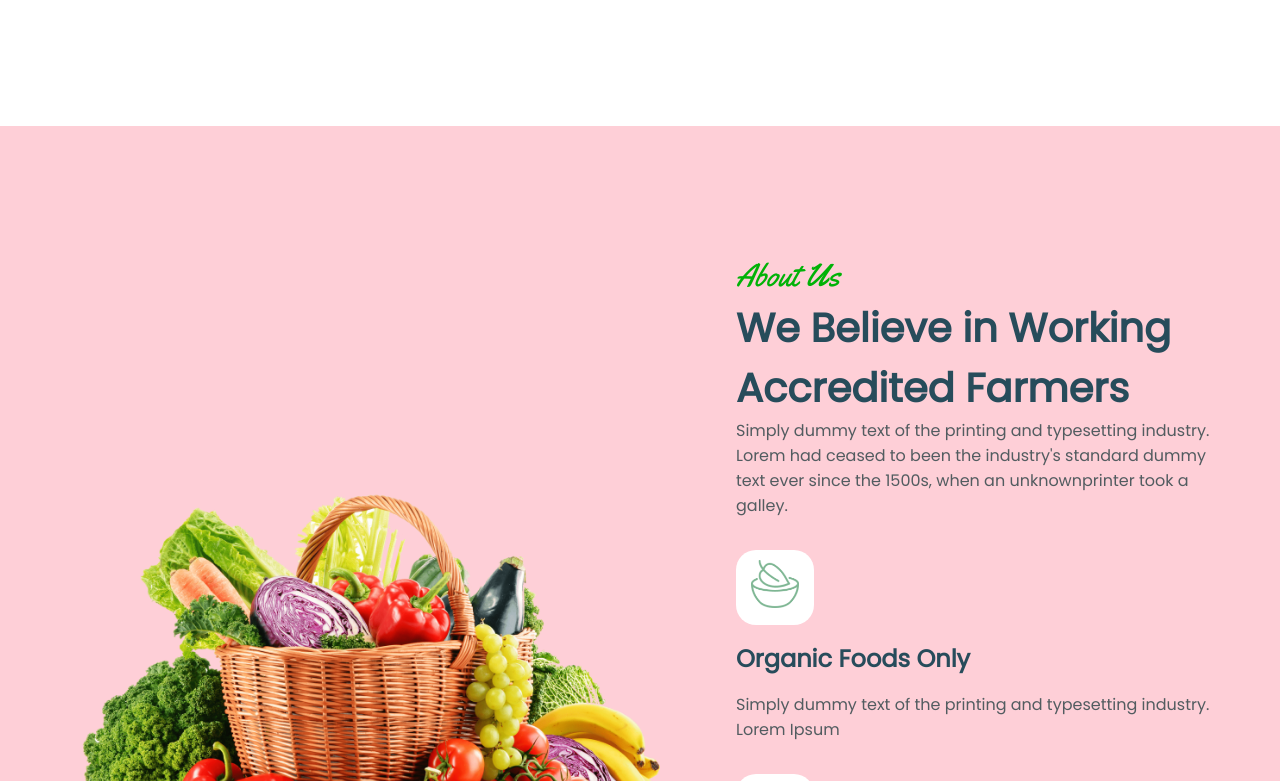
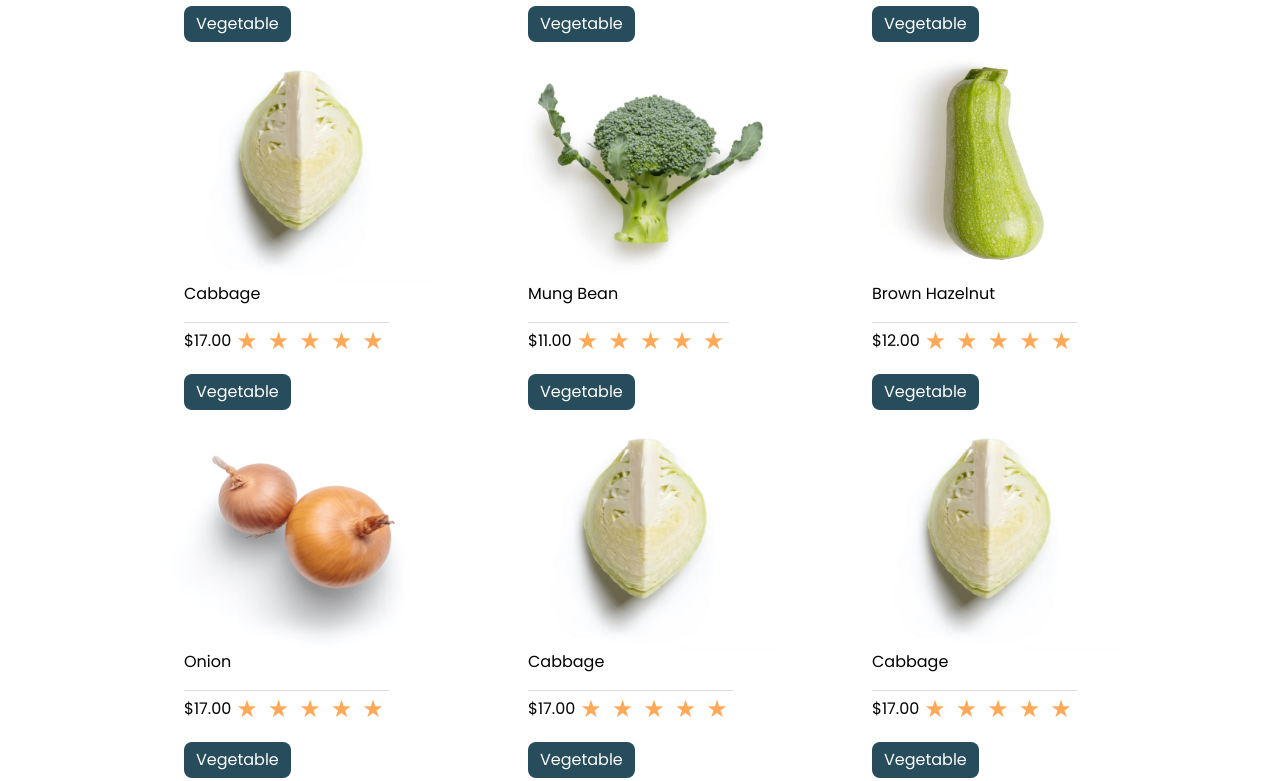
Before and after one commit to mofopeadegoke/TechSpace-Project-Organik, a React (Create React App) app in the folder react-app/: page /singleCategory in a window 1280 px wide. Shown: the part 1126-1907 px from the top of the page. Built offline with nearby package versions, Linux system fonts and the light colour scheme; no server answers.

Commit message:
Product page done

```diff
--- a/react-app/src/App.js
+++ b/react-app/src/App.js
@@ -8,6 +8,7 @@ import AboutPage from "./pages/about";
 import ShopPage from "./pages/shop";
 import LogIn from "./pages/log-in";
 import SignUp from "./pages/sign-up";
+import SingleCategory from "./pages/single-category";
 
 function App() {
   const [data, setData] = useState({});
@@ -33,6 +34,7 @@ function App() {
           <Route path="/shop" element={<ShopPage />}></Route>
           <Route path="/logIn" element={<LogIn />}></Route>
           <Route path="/signUp" element={<SignUp />}></Route>
+          <Route path="/singleCategory" element={<SingleCategory />}></Route>
           <Route path="*" element={<HomePage />} />
         </Routes>
         <Footer />
--- /dev/null
+++ b/react-app/src/pages/single-category.jsx
@@ -0,0 +1,39 @@
+import "../styles/single-category.css";
+import darkSearchIcon from "../assets/dark-search-icon.png";
+import TitleImage from "../components/title-image";
+import oilImg from "../assets/oil-category-img.png";
+import brocolliImg from "../assets/brocolli.png"
+import cucumberImg from "../assets/cucumber.png"
+import onionImg from "../assets/onion.png"
+import cutOnionImg from "../assets/cutOnion.png"
+import TitleImg from "../assets/single-category-title-img.png";
+import SingleProduct from "../components/single-product";
+
+export default function SingleCategory() {
+    return (
+        <>
+            <article className="singleCategoryMain">
+                <TitleImage imageUrl={TitleImg} text="Category Name"/>
+                <form className="search-container" method="POST">
+                    <img src={darkSearchIcon} alt="A magnifying icon with dark brown outline" />
+                    <input type="text"/>
+                    <span>Search...</span>
+                </form>
+                <article className="singleProductContainer">
+                    <SingleProduct category="Vegetable" imgUrl={brocolliImg} altText="An image of brocolli" price="$11.00" name="Mung Bean"/>
+                        <SingleProduct category="Vegetable" imgUrl={cucumberImg} altText="An image of a green hazelnut" price="$12.00" name="Brown Hazelnut"/>
+                        <SingleProduct category="Vegetable" imgUrl={onionImg} altText="An image of onions" price="$17.00" name="Onion"/>
+                        <SingleProduct category="Vegetable" imgUrl={cutOnionImg} altText="An image of cut open cabbage" price="$17.00" name="Cabbage"/>
+                        <SingleProduct category="Vegetable" imgUrl={brocolliImg} altText="An image of brocolli" price="$11.00" name="Mung Bean" uniqueId="hidMobile"/>
+                        <SingleProduct category="Vegetable" imgUrl={cucumberImg} altText="An image of a green hazelnut" price="$12.00" name="Brown Hazelnut" uniqueId="hidMobile"/>
+                        <SingleProduct category="Vegetable" imgUrl={onionImg} altText="An image of onions" price="$17.00" name="Onion" uniqueId="hidMobile"/>
+                        <SingleProduct category="Vegetable" imgUrl={cutOnionImg} altText="An image of cut open cabbage" price="$17.00" name="Cabbage" uniqueId="hidMobile"/>
+                        <SingleProduct category="Vegetable" imgUrl={cutOnionImg} altText="An image of cut open cabbage" price="$17.00" name="Cabbage" uniqueId="hidMobile"/>
+                        <SingleProduct category="Vegetable" imgUrl={cucumberImg} altText="An image of a green hazelnut" price="$12.00" name="Brown Hazelnut" uniqueId="hidMobile"/>
+                        <SingleProduct category="Vegetable" imgUrl={onionImg} altText="An image of onions" price="$17.00" name="Onion" uniqueId="hidMobile"/>
+                        <SingleProduct category="Vegetable" imgUrl={cutOnionImg} altText="An image of cut open cabbage" price="$17.00" name="Cabbage" uniqueId="hidMobile"/>
+                </article>
+            </article>
+        </>
+    )
+}
--- /dev/null
+++ b/react-app/src/styles/single-category.css
@@ -0,0 +1,47 @@
+.singleCategoryMain form.search-container {
+    width: 75%;
+    margin-inline: auto;
+    display: flex;
+    flex-direction: row;
+    align-items: center;
+    padding: 0.5rem 1rem;
+    column-gap: 0.5rem;
+    border-radius: 8px;
+    border: 1px solid var(--gray-ii, #E0E2E4);
+    background: #FFF;
+    margin-block: 3rem;
+}
+
+.singleCategoryMain form.search-container img {
+    width: 1.5rem;
+}
+
+.singleCategoryMain form.search-container input {
+    padding: 0.5rem 1rem;
+    width: 100%;
+    border: none;
+}
+.singleCategoryMain .singleProductContainer {
+    width: 75%;
+    margin-inline: auto;
+    display: flex;
+    flex-flow: row wrap;
+    justify-content: space-between;
+    margin-block: 10rem;
+    margin-top: 5rem;
+}
+@media all and (max-width: 900px) {
+    .singleCategoryMain form.search-container, .singleCategoryMain .singleProductContainer {
+        width: 90%;
+    }
+    .singleCategoryMain .singleProductContainer {
+        justify-content: center;
+        column-gap: 5px;
+        row-gap: 1rem;
+        margin-block: 5rem;
+        margin-top: 5rem;
+    }
+    .shop-page-main article.section-two article.single-product {
+        transform: scale(0.8);
+    }
+}
```
Also changed, not shown: 1 other file (tests, documents, lock files or other folders).
